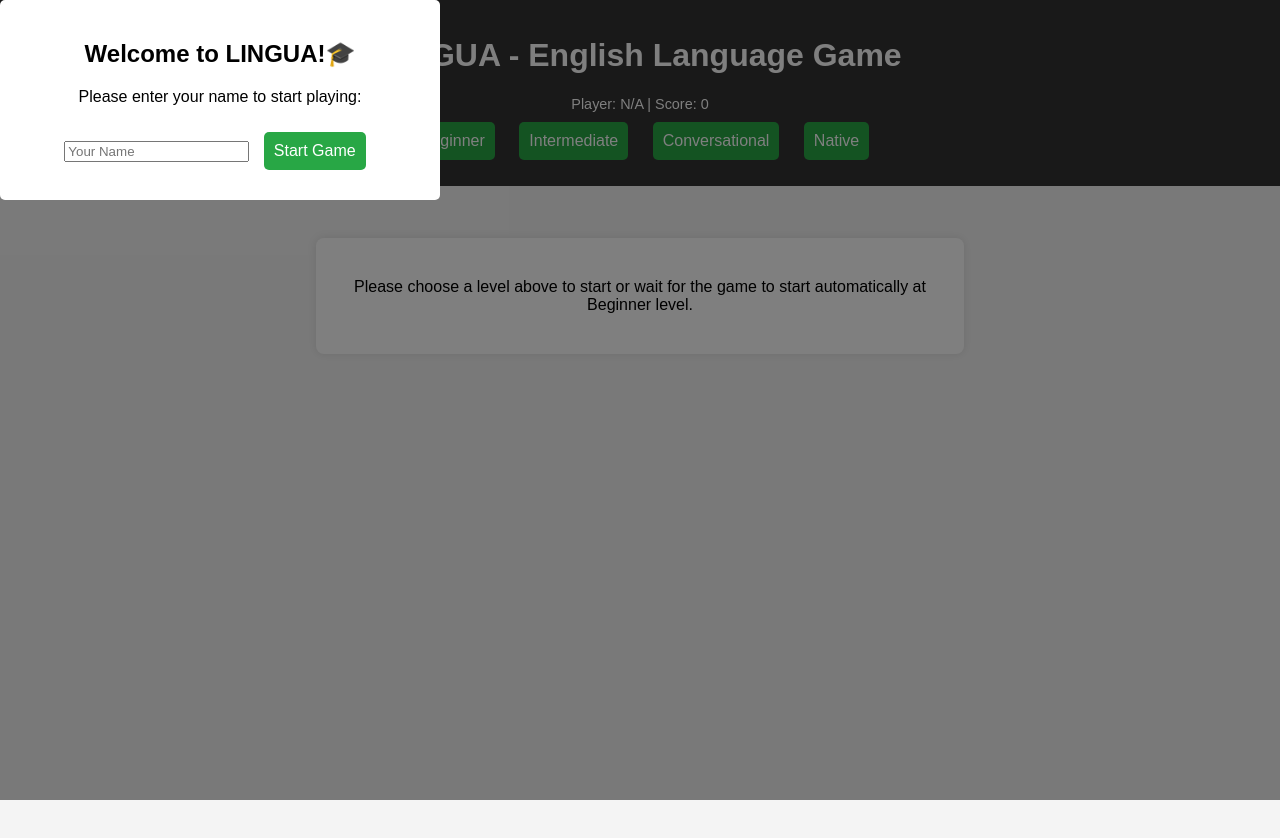
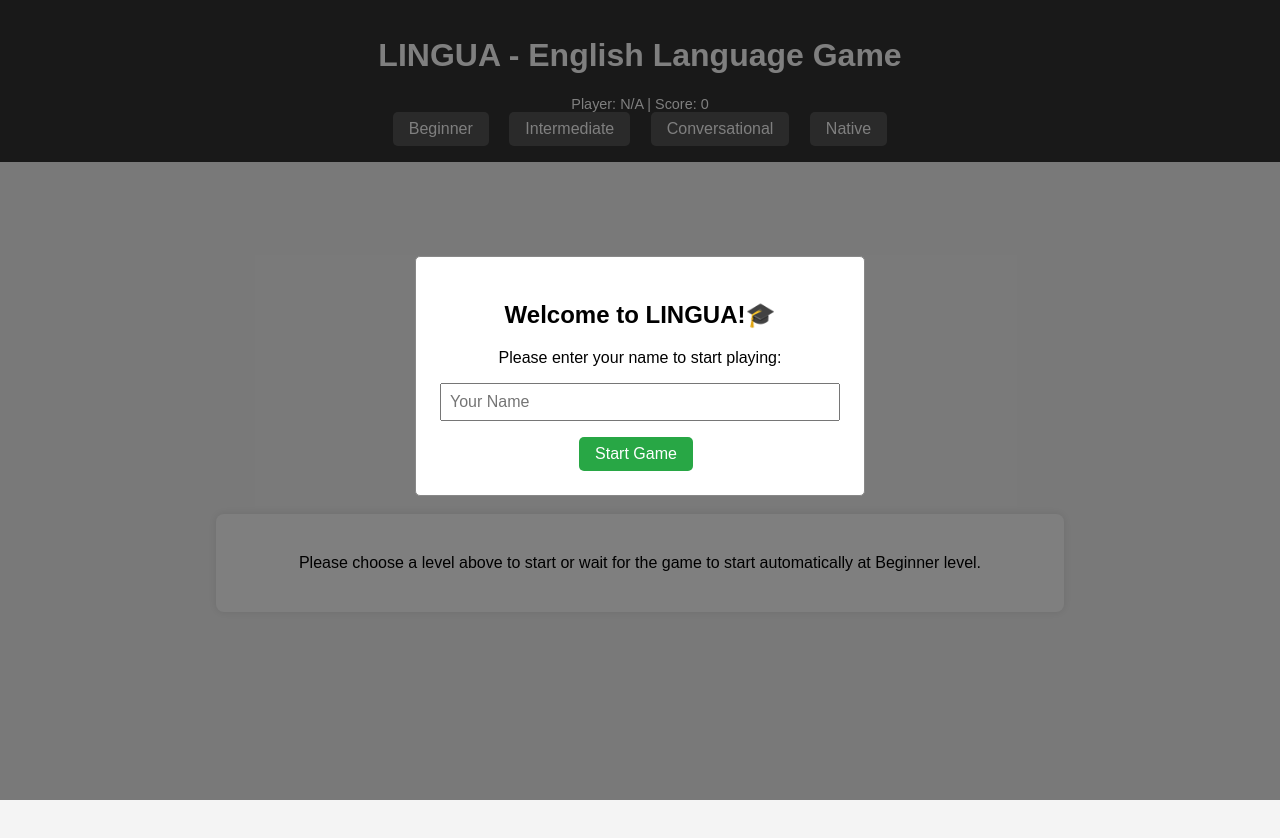
Before and after one commit to lordhemmy1/Lingua, a plain HTML site: page index.html in a window 1280 px wide. Before the commit the page ends 800 px from the top, so only its background shows below. Drawn offline with Linux system fonts and the light colour scheme.

Commit message:
Update style.css

```diff
--- a/style.css
+++ b/style.css
@@ -1,4 +1,5 @@
-/* General styles */
+/* Basic styling for the LINGUA web app */
+
 body {
   font-family: Arial, sans-serif;
   margin: 0;
@@ -11,11 +12,25 @@ header {
   background: #333;
   color: #fff;
   padding: 1rem;
+  text-align: center;
 }
 
 #player-info {
   font-size: 0.9rem;
   margin-top: 5px;
+}
+
+header nav button {
+  margin: 0 0.5rem;
+  padding: 0.5rem 1rem;
+  background: #555;
+  border: none;
+  color: #fff;
+  cursor: pointer;
+}
+
+header nav button:hover {
+  background: #777;
 }
 
 main {
@@ -27,8 +42,54 @@ main {
   padding: 1.5rem;
   border-radius: 8px;
   box-shadow: 0 0 10px rgba(0, 0, 0, 0.1);
-  max-width: 600px;
-  margin: 20px auto;
+  max-width: 800px;
+  margin: 20rem auto;
+}
+
+.question {
+  font-size: 1.2rem;
+  margin-bottom: 1rem;
+}
+
+input[type="text"] {
+  padding: 0.5rem;
+  font-size: 1rem;
+  width: 100%;
+  box-sizing: border-box;
+  margin-bottom: 1rem;
+}
+
+button {
+  padding: 0.5rem 1rem;
+  font-size: 1rem;
+  margin-right: 0.5rem;
+  cursor: pointer;
+  border: none;
+  background: #28a745;
+  color: white;
+  border-radius: 5px;
+}
+
+button:hover {
+  background: #218838;
+}
+
+/* Icons */
+.correct-icon {
+  color: green;
+  font-weight: bold;
+  font-size: 1.2rem;
+}
+
+.incorrect-icon {
+  color: red;
+  font-weight: bold;
+  font-size: 1.2rem;
+}
+
+.feedback {
+  margin-top: 1rem;
+  font-weight: bold;
 }
 
 /* Modal styles */
@@ -39,7 +100,8 @@ main {
   top: 0;
   width: 100%;
   height: 100%;
-  background-color: rgba(0, 0, 0, 0.5);
+  overflow: auto;
+  background-color: rgba(0,0,0,0.5);
   display: flex;
   justify-content: center;
   align-items: center;
@@ -47,23 +109,11 @@ main {
 
 .modal-content {
   background-color: #fff;
-  padding: 20px;
-  border-radius: 5px;
+  margin: 20% auto;
+  padding: 1.5rem;
+  border: 1px solid #888;
   width: 90%;
   max-width: 400px;
-}
-
-button {
-  padding: 10px;
-  font-size: 1rem;
-  margin: 10px;
-  cursor: pointer;
-  border: none;
-  background: #28a745;
-  color: white;
+  text-align: center;
   border-radius: 5px;
 }
-
-button:hover {
-  background: #218838;
-}
```
